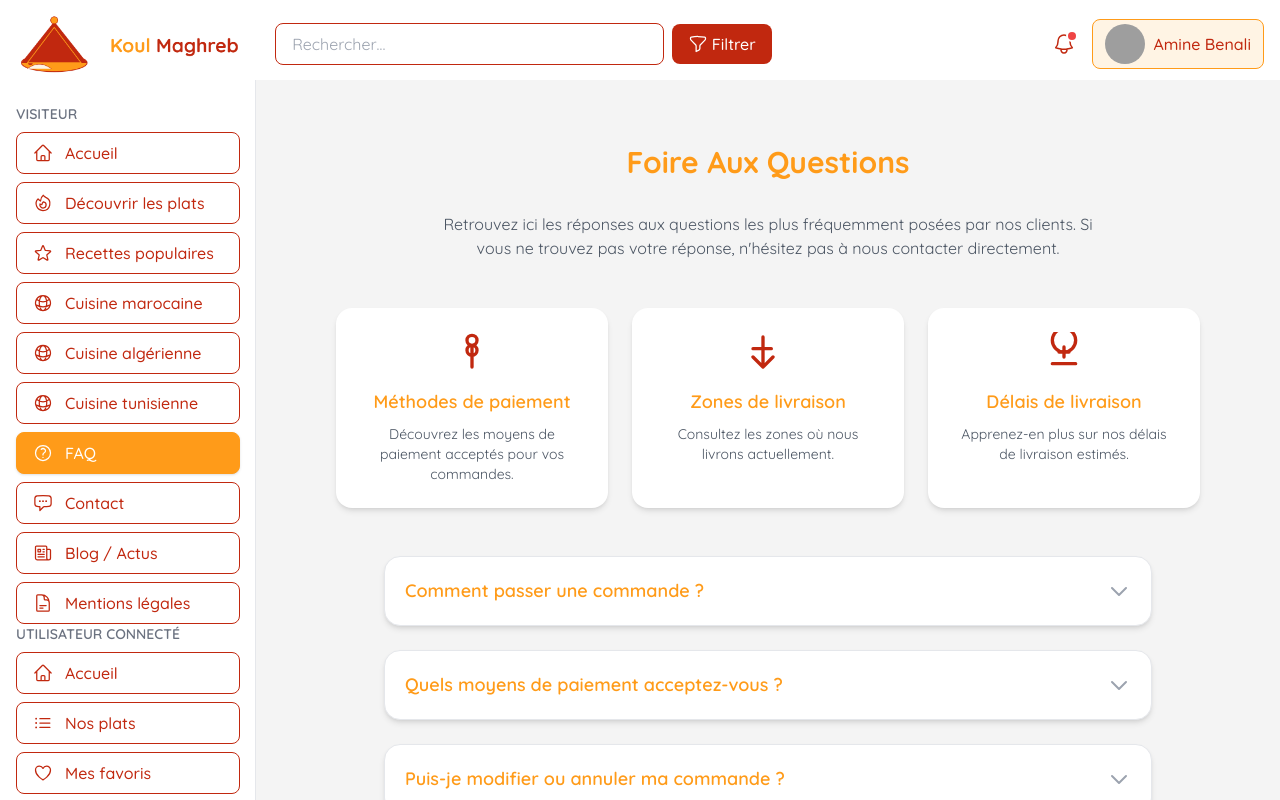
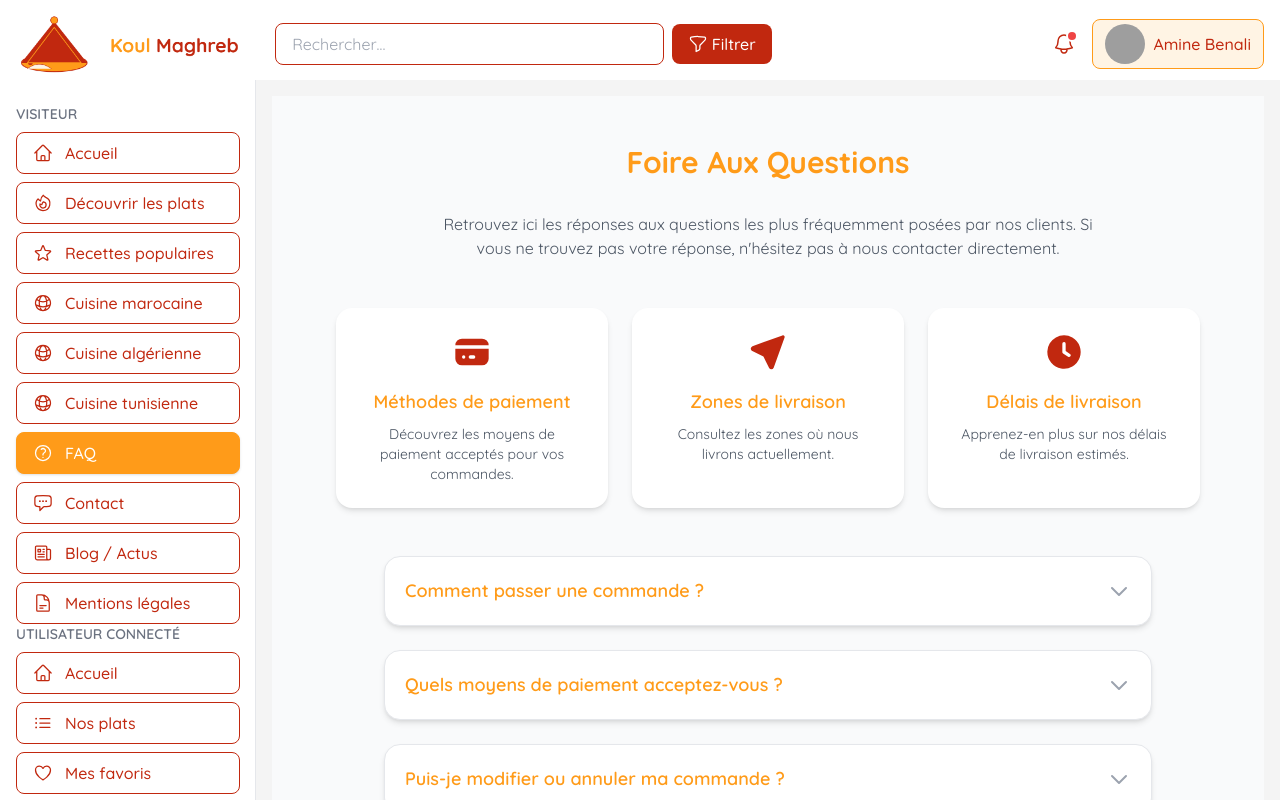
Before and after one commit to Lydia-BEDRI/KoulMaghreb, a Vue app in the folder frontend/: page /faq in a window 1280 px wide. Built offline with nearby package versions, Linux system fonts and the light colour scheme; grey boxes are pictures that could not be loaded.

Commit message:
feat: enhance FAQ section with new icons and background color

```diff
--- a/frontend/src/components/Faq.vue
+++ b/frontend/src/components/Faq.vue
@@ -1,5 +1,5 @@
 <template>
-  <section class="py-12 px-4 md:px-16">
+  <section class="py-12 px-4 md:px-16 bg-gray-50">
     <h2 class="text-3xl font-bold text-primary mb-8 text-center">
       Foire Aux Questions
     </h2>
@@ -9,23 +9,31 @@
 
     <!-- Résumé des questions sous forme de cards -->
     <div class="grid md:grid-cols-3 gap-6 mb-12">
-      <div class="bg-white rounded-2xl shadow-md p-6 flex flex-col items-center text-center">
-        <svg class="w-10 h-10 text-accent mb-4" fill="none" stroke="currentColor" viewBox="0 0 24 24" xmlns="http://www.w3.org/2000/svg">
-          <path stroke-linecap="round" stroke-linejoin="round" stroke-width="2" d="M12 8c1.657 0 3-1.343 3-3S13.657 2 12 2 9 3.343 9 5s1.343 3 3 3zm0 0v13m0-13c-1.657 0-3 1.343-3 3s1.343 3 3 3 3-1.343 3-3-1.343-3-3-3z"></path>
+      <div class="bg-white rounded-2xl shadow-md p-6 flex flex-col items-center text-center transition hover:shadow-lg hover:-translate-y-1">
+        <!-- Icône Carte Bancaire -->
+        <svg xmlns="http://www.w3.org/2000/svg" width="40" height="40" viewBox="0 0 24 24" fill="currentColor" class="text-accent mb-4">
+          <path stroke="none" d="M0 0h24v24H0z" fill="none"/>
+          <path d="M22 10v6a4 4 0 0 1 -4 4h-12a4 4 0 0 1 -4 -4v-6h20zm-14.99 4h-.01a1 1 0 1 0 .01 2a1 1 0 0 0 0 -2zm5.99 0h-2a1 1 0 0 0 0 2h2a1 1 0 0 0 0 -2zm5 -10a4 4 0 0 1 4 4h-20a4 4 0 0 1 4 -4h12z" />
         </svg>
         <h3 class="text-lg font-semibold text-primary mb-2">Méthodes de paiement</h3>
         <p class="text-gray-600 text-sm">Découvrez les moyens de paiement acceptés pour vos commandes.</p>
       </div>
-      <div class="bg-white rounded-2xl shadow-md p-6 flex flex-col items-center text-center">
-        <svg class="w-10 h-10 text-accent mb-4" fill="none" stroke="currentColor" viewBox="0 0 24 24" xmlns="http://www.w3.org/2000/svg">
-          <path stroke-linecap="round" stroke-linejoin="round" stroke-width="2" d="M3 10h11M9 21V3m0 18l-6-6m6 6l6-6"></path>
+
+      <div class="bg-white rounded-2xl shadow-md p-6 flex flex-col items-center text-center transition hover:shadow-lg hover:-translate-y-1">
+        <!-- Icône Localisation -->
+        <svg xmlns="http://www.w3.org/2000/svg" width="40" height="40" viewBox="0 0 24 24" fill="currentColor" class="text-accent mb-4">
+          <path stroke="none" d="M0 0h24v24H0z" fill="none"/>
+          <path d="M20.891 2.006l.106 -.006l.13 .008l.09 .016l.123 .035l.107 .046l.1 .057l.09 .067l.082 .075l.052 .059l.082 .116l.052 .096c.047 .1 .077 .206 .09 .316l.005 .106c0 .075 -.008 .149 -.024 .22l-.035 .123l-6.532 18.077a1.55 1.55 0 0 1 -1.409 .903a1.547 1.547 0 0 1 -1.329 -.747l-.065 -.127l-3.352 -6.702l-6.67 -3.336a1.55 1.55 0 0 1 -.898 -1.259l-.006 -.149c0 -.56 .301 -1.072 .841 -1.37l.14 -.07l18.017 -6.506l.106 -.03l.108 -.018z" />
         </svg>
         <h3 class="text-lg font-semibold text-primary mb-2">Zones de livraison</h3>
         <p class="text-gray-600 text-sm">Consultez les zones où nous livrons actuellement.</p>
       </div>
-      <div class="bg-white rounded-2xl shadow-md p-6 flex flex-col items-center text-center">
-        <svg class="w-10 h-10 text-accent mb-4" fill="none" stroke="currentColor" viewBox="0 0 24 24" xmlns="http://www.w3.org/2000/svg">
-          <path stroke-linecap="round" stroke-linejoin="round" stroke-width="2" d="M9 12h6m-3-3v6m-7 4h14m-7-7a7 7 0 100-14 7 7 0 000 14z"></path>
+
+      <div class="bg-white rounded-2xl shadow-md p-6 flex flex-col items-center text-center transition hover:shadow-lg hover:-translate-y-1">
+        <!-- Icône Heure / Délais -->
+        <svg xmlns="http://www.w3.org/2000/svg" width="40" height="40" viewBox="0 0 24 24" fill="currentColor" class="text-accent mb-4">
+          <path stroke="none" d="M0 0h24v24H0z" fill="none"/>
+          <path d="M17 3.34a10 10 0 1 1 -15 8.66l.005 -.324a10 10 0 0 1 14.995 -8.336m-5 2.66a1 1 0 0 0 -1 1v5.026l.009 .105l.02 .107l.04 .129l.048 .102l.046 .078l.042 .06l.069 .08l.088 .083l.083 .062l3 2a1 1 0 1 0 1.11 -1.664l-2.555 -1.704v-4.464a1 1 0 0 0 -.883 -.993z" />
         </svg>
         <h3 class="text-lg font-semibold text-primary mb-2">Délais de livraison</h3>
         <p class="text-gray-600 text-sm">Apprenez-en plus sur nos délais de livraison estimés.</p>
@@ -37,7 +45,7 @@
       <div
         v-for="(item, index) in faqs"
         :key="index"
-        class="bg-white rounded-2xl shadow-md overflow-hidden border border-gray-200"
+        class="bg-white rounded-2xl shadow-md overflow-hidden border border-gray-200 transition hover:shadow-lg hover:-translate-y-1"
       >
         <button
           @click="toggle(index)"
```
